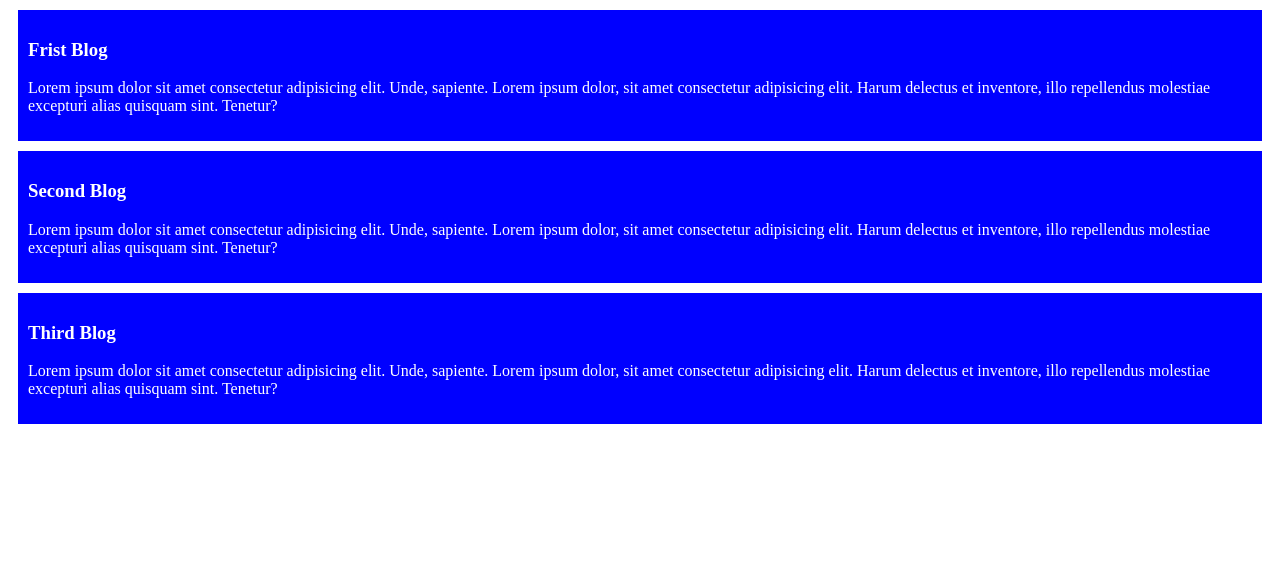
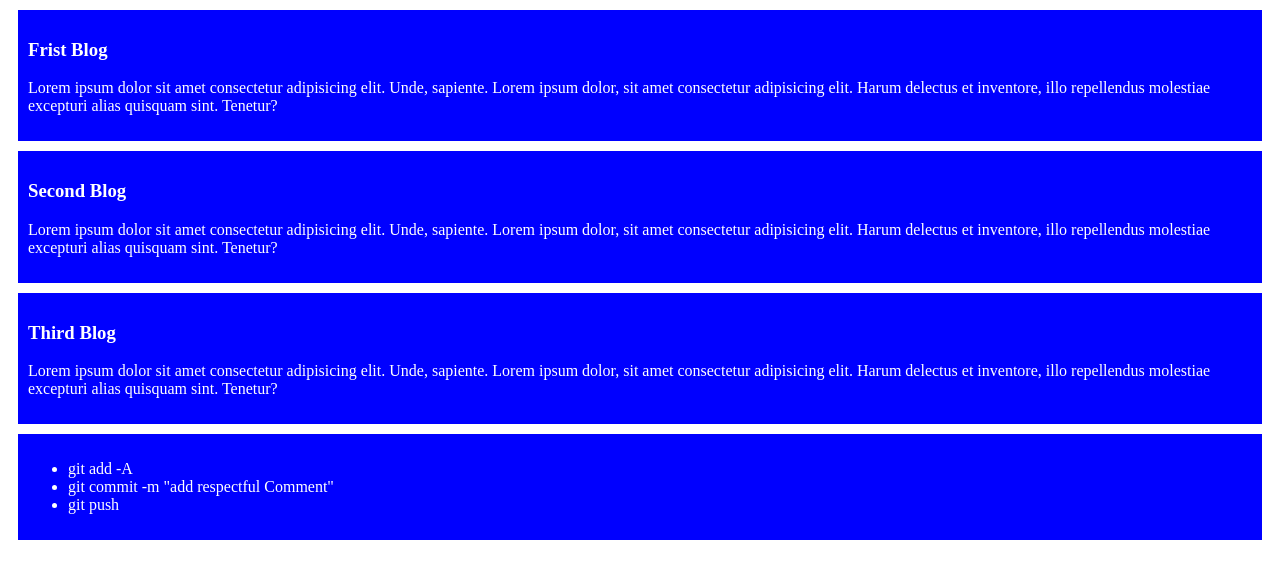
Before and after one commit to Hayder987/frist-git-repo, a plain HTML site: page index.html in a window 1280 px wide. Drawn offline with Linux system fonts and the light colour scheme.

Commit message:
git hub teutiral add

```diff
--- a/index.html
+++ b/index.html
@@ -20,7 +20,13 @@
         <p>Lorem ipsum dolor sit amet consectetur adipisicing elit. Unde, sapiente. Lorem ipsum dolor, sit amet consectetur adipisicing elit. Harum delectus et inventore, illo repellendus molestiae excepturi alias quisquam sint. Tenetur?</p>
     </div>
 
-
+    <div>
+        <ul>
+            <li>git add -A</li>
+            <li>git commit -m "add respectful Comment"</li>
+            <li>git push</li>
+        </ul>
+    </div>
 
 </body>
 </html>
```
